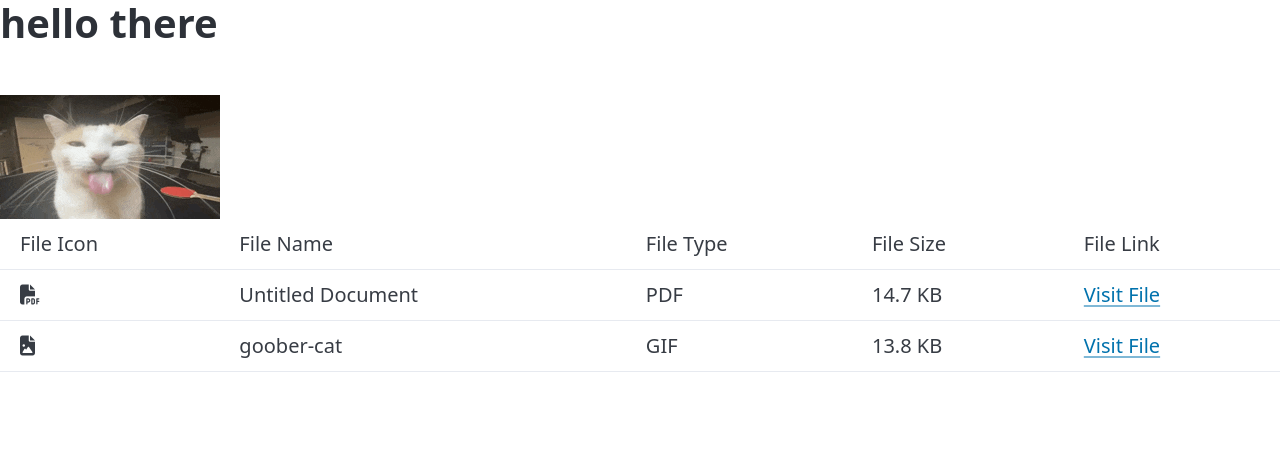
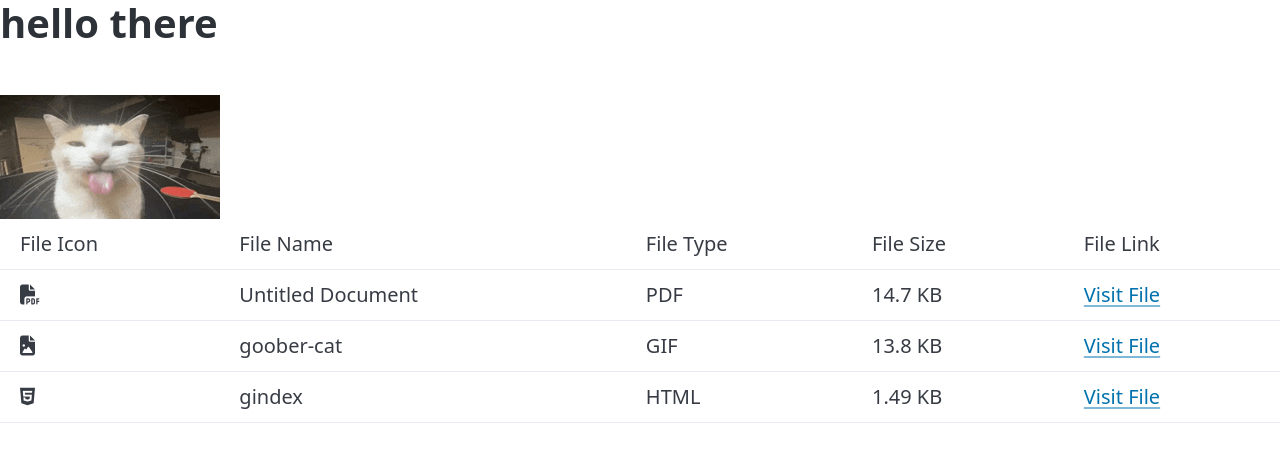
Before and after one commit to DanielDM123/file-browser, a plain HTML site: page index.html in a window 1280 px wide. Drawn offline with nearby package versions, Linux system fonts and the light colour scheme.

Commit message:
html row

```diff
--- a/index.html
+++ b/index.html
@@ -42,6 +42,14 @@
                     <th>13.8 KB</th>
                     <th><a href="goober-cat.gif">Visit File</th>
                 </tr>
+                <!-- HTML -->
+                <tr>
+                    <th><i class="fa-brands fa-html5"></i></th>
+                    <th>gindex</th>
+                    <th>HTML</th>
+                    <th>1.49 KB</th>
+                    <th><a href="index.html">Visit File</th>
+                </tr>
 
 
             </table>
```
